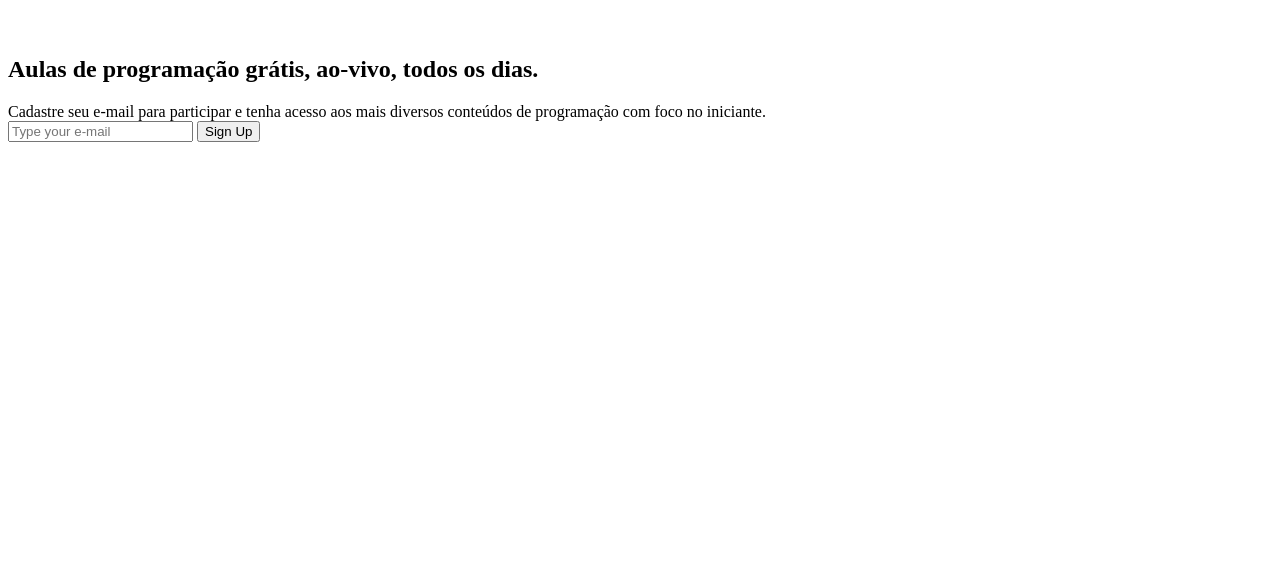
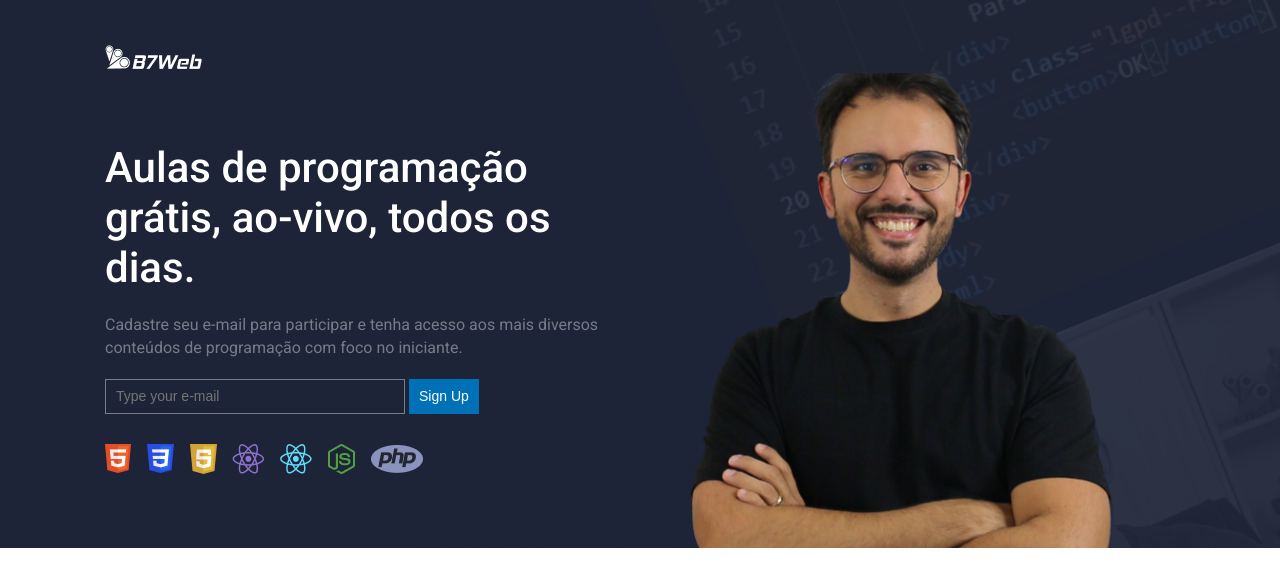
Before and after one commit to fennawake/capture-page-html-css, a plain HTML site: page index.html in a window 1280 px wide. Drawn offline with Linux system fonts and the light colour scheme; the site is published under a folder, as on GitHub Pages, so addresses that start at the root find nothing.

Commit message:
Editing paths [index.html]

```diff
--- a/index.html
+++ b/index.html
@@ -4,7 +4,7 @@
 		<meta charset="UTF-8" />
 		<meta http-equiv="X-UA-Compatible" content="IE=edge" />
 		<meta name="viewport" content="width=device-width, initial-scale=1.0" />
-		<link rel="stylesheet" href="/assets/css/style.css" />
+		<link rel="stylesheet" href="assets/css/style.css" />
 		<title>Capture Page</title>
 	</head>
 	<body>
@@ -27,7 +27,7 @@
 							</form>
 						</div>
 						<div class="techs">
-							<img src="/assets/images/techs.png" alt="" />
+							<img src="assets/images/techs.png" alt="" />
 						</div>
 					</div>
 					<div class="image--hero"></div>
```
